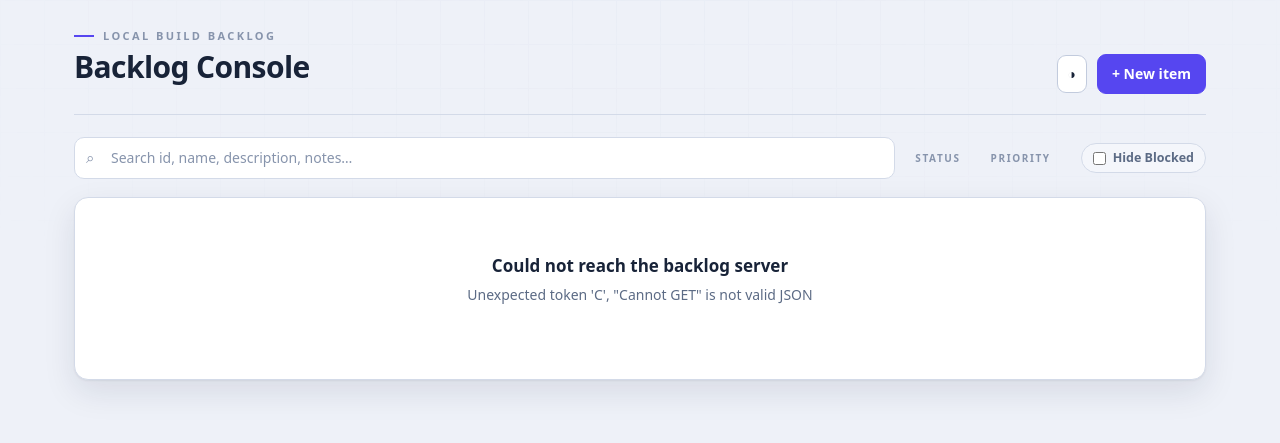
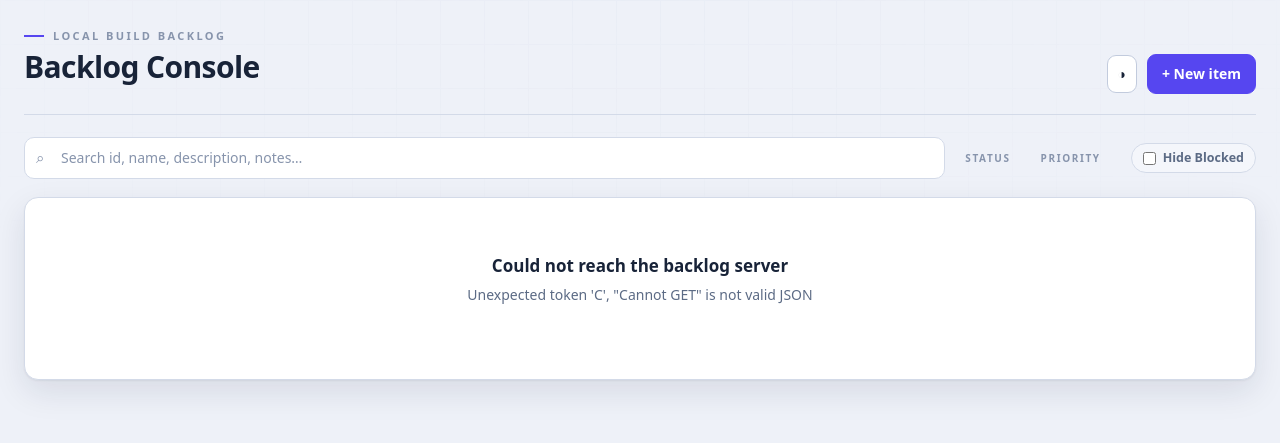
Before and after one commit to photoenthu/product-backlog-skill, a Python web app: template skills/new-product-backlog/templates/editor.html in a window 1280 px wide. Shown: the top 443 px of the page. Run offline with Jinja, Linux system fonts and the light colour scheme; the template is opened without the code that fills it, so the values that code supplies are empty.

Commit message:
feat(new-product-backlog): widen editor container to 1920px
The 1180px cap left the toolbar unable to fit search + status + priority
+ Hide Blocked on one line at any viewport width. At 1920px all filters
sit on a single row from 1440px up, and the table gets room to breathe on
large displays. Below 1440px the toolbar still wraps gracefully.

Co-Authored-By: Claude Opus 4.8 (1M context) <noreply@anthropic.com>

```diff
--- a/skills/new-product-backlog/templates/editor.html
+++ b/skills/new-product-backlog/templates/editor.html
@@ -137,7 +137,7 @@ body::before {
 
 .wrap {
   position: relative; z-index: 1;
-  max-width: 1180px;
+  max-width: 1920px;
   margin: 0 auto;
   padding: 28px 24px 64px;
 }
```
Also changed, not shown: .claude-plugin/marketplace.json, .claude-plugin/plugin.json.
